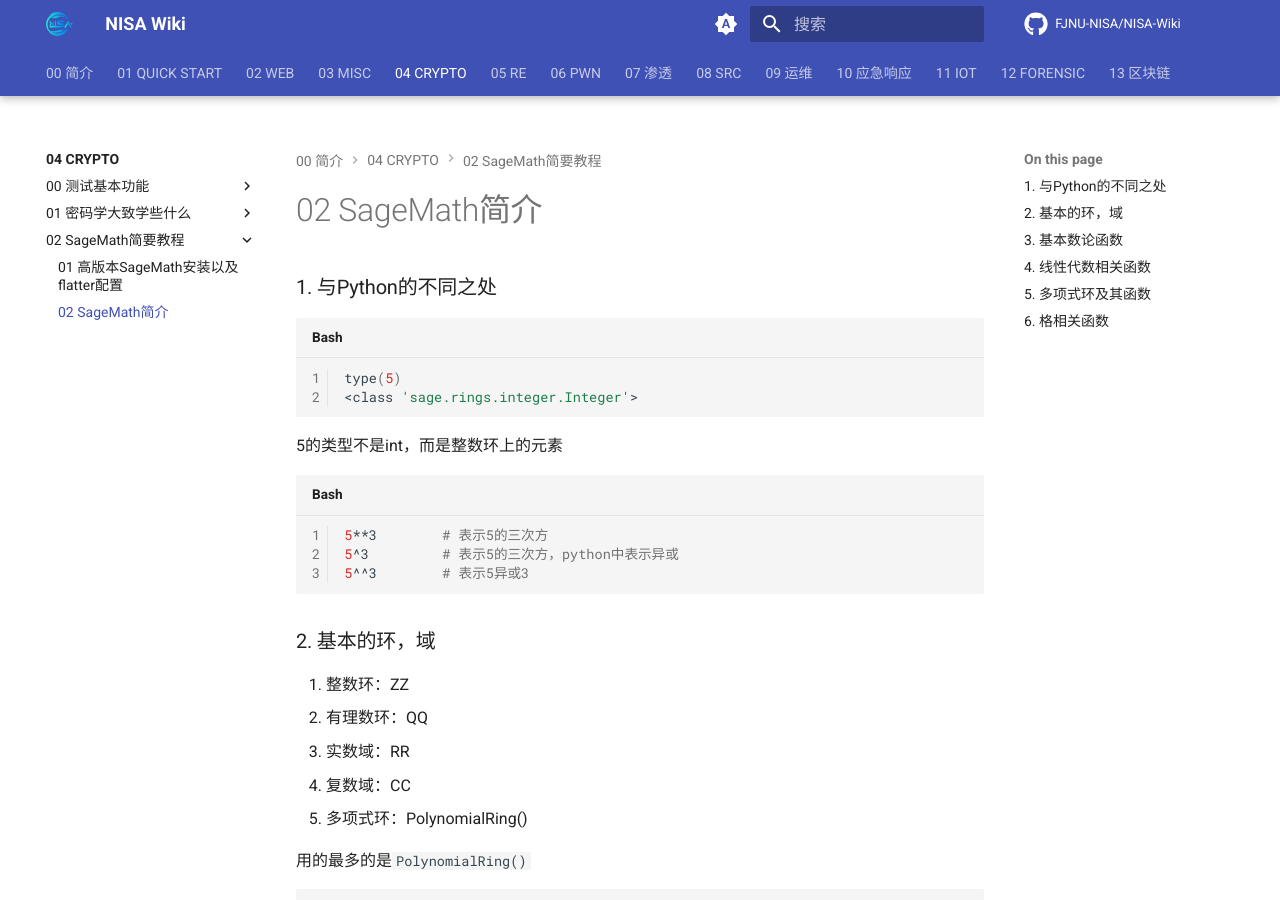
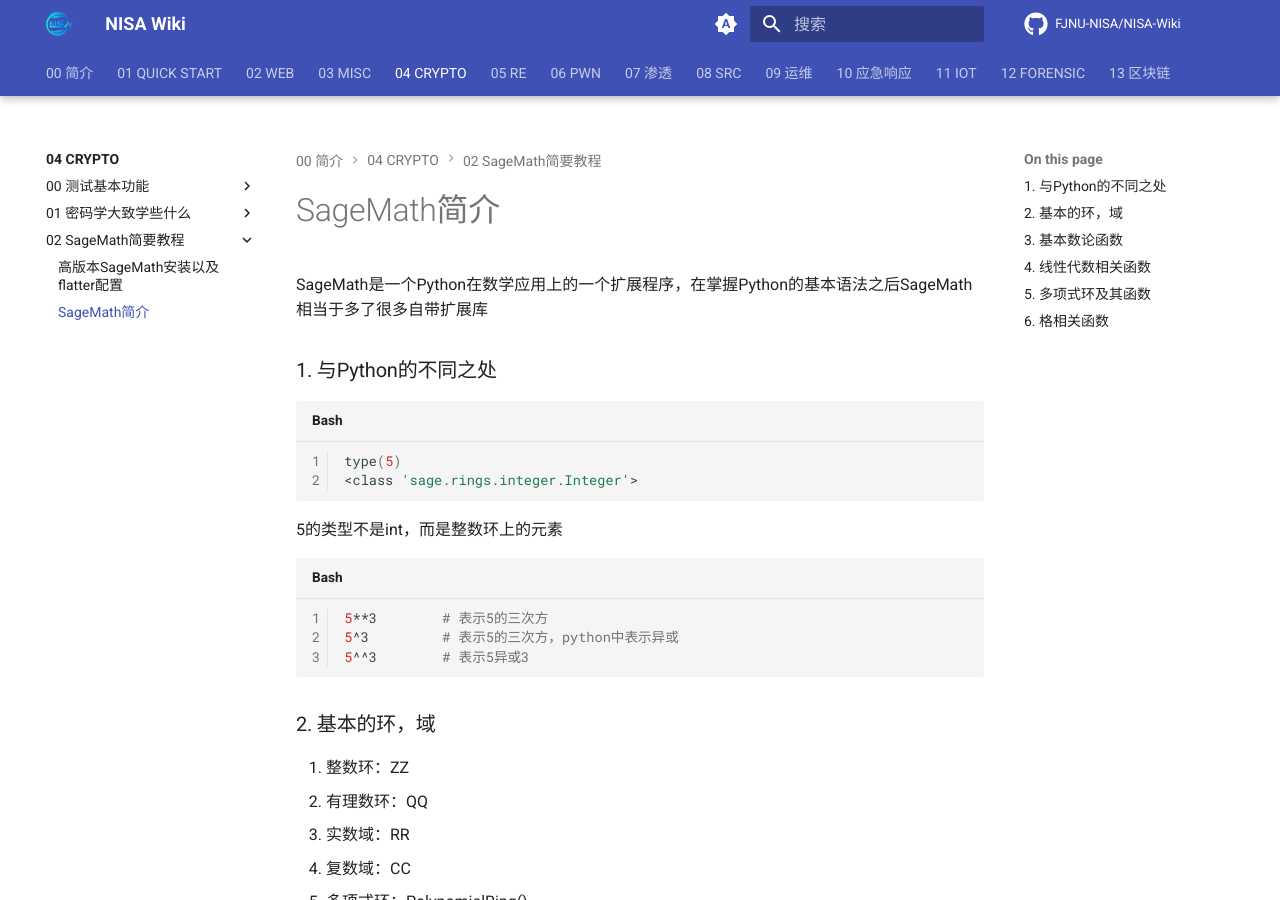
Before and after one commit to FJNU-NISA/NISA-Wiki, an MkDocs documentation site: the page built from docs/04-CRYPTO/02-SageMath简要教程/02-SageMath简介.md, in a window 1280 px wide and 900 px high. Built offline with MkDocs 1.6.1 and Material for MkDocs 9.7.7, drawn with Linux system fonts in a browser that asks for light colours; comment, search, counter and statistics services are not loaded; some of the changed text lies outside the part shown.

Commit message:
update in 20250725

````diff
--- a/docs/04-CRYPTO/02-SageMath简要教程/02-SageMath简介.md
+++ b/docs/04-CRYPTO/02-SageMath简要教程/02-SageMath简介.md
@@ -1,3 +1,7 @@
+# SageMath简介
+
+SageMath是一个Python在数学应用上的一个扩展程序，在掌握Python的基本语法之后SageMath相当于多了很多自带扩展库
+
 ### 1. 与Python的不同之处
 
 ```bash
````
Also changed, not shown: docs/04-CRYPTO/02-SageMath简要教程/01-高版本SageMath安装以及flatter配置.md (+2 -0 lines), docs/04-CRYPTO/02-SageMath简要教程/index.md (+2 -0 lines).
